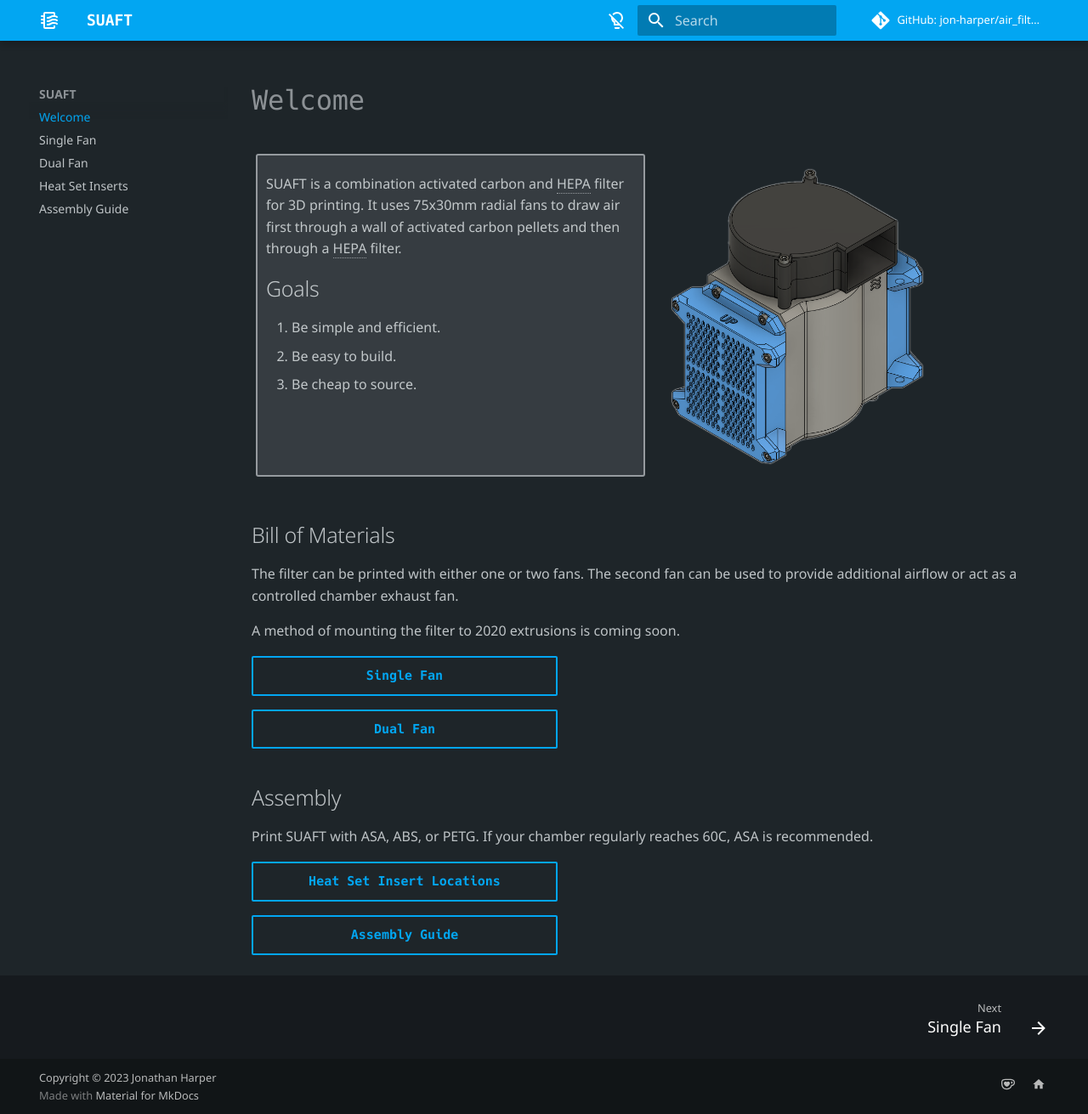
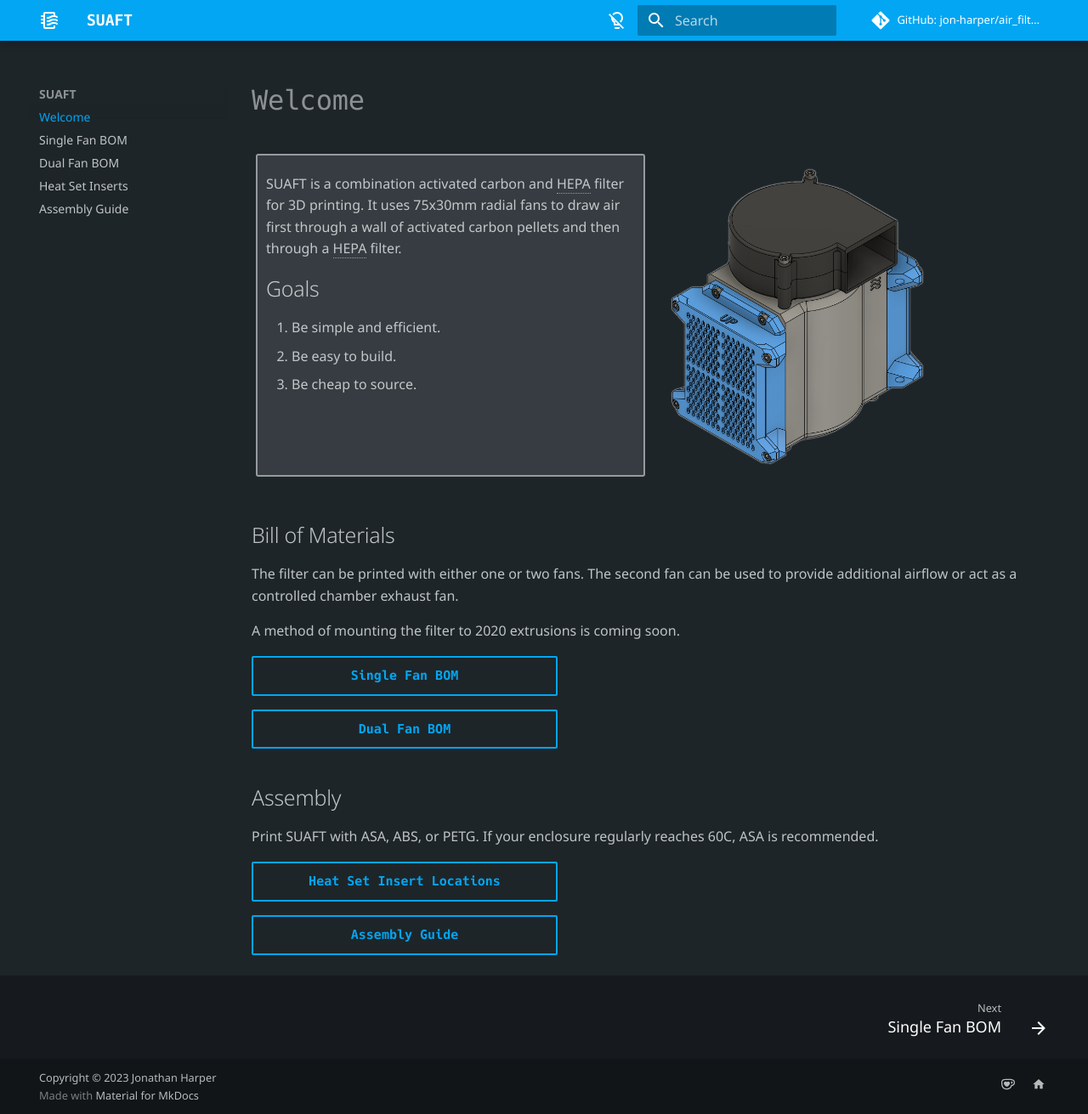
Before and after one commit to jon-harper/air_filter, an MkDocs documentation site: the page built from docs/index.md, in a window 1280 px wide and 1311 px high. Shown: the whole window at 85% size. Built offline with MkDocs 1.6.1 and Material for MkDocs 9.7.7, drawn with Linux system fonts in a browser that asks for light colours; comment, search, counter and statistics services are not loaded.

```diff
--- a/docs/index.md
+++ b/docs/index.md
@@ -27,13 +27,13 @@
 
 A method of mounting the filter to 2020 extrusions is coming soon.
 
-[Single Fan](single.md){ .md-button }
+[Single Fan BOM](single.md){ .md-button }
 
-[Dual Fan](dual.md){ .md-button }
+[Dual Fan BOM](dual.md){ .md-button }
 
 ## Assembly
 
-Print SUAFT with ASA, ABS, or PETG. If your chamber regularly reaches 60C, ASA is recommended.
+Print SUAFT with ASA, ABS, or PETG. If your enclosure regularly reaches 60C, ASA is recommended.
 
 [Heat Set Insert Locations](inserts.md){ .md-button }
 
```
Also changed, not shown: docs/dual.md (+2 -2 lines), docs/single.md (+5 -5 lines), include/links.md (+1 -0 lines).
